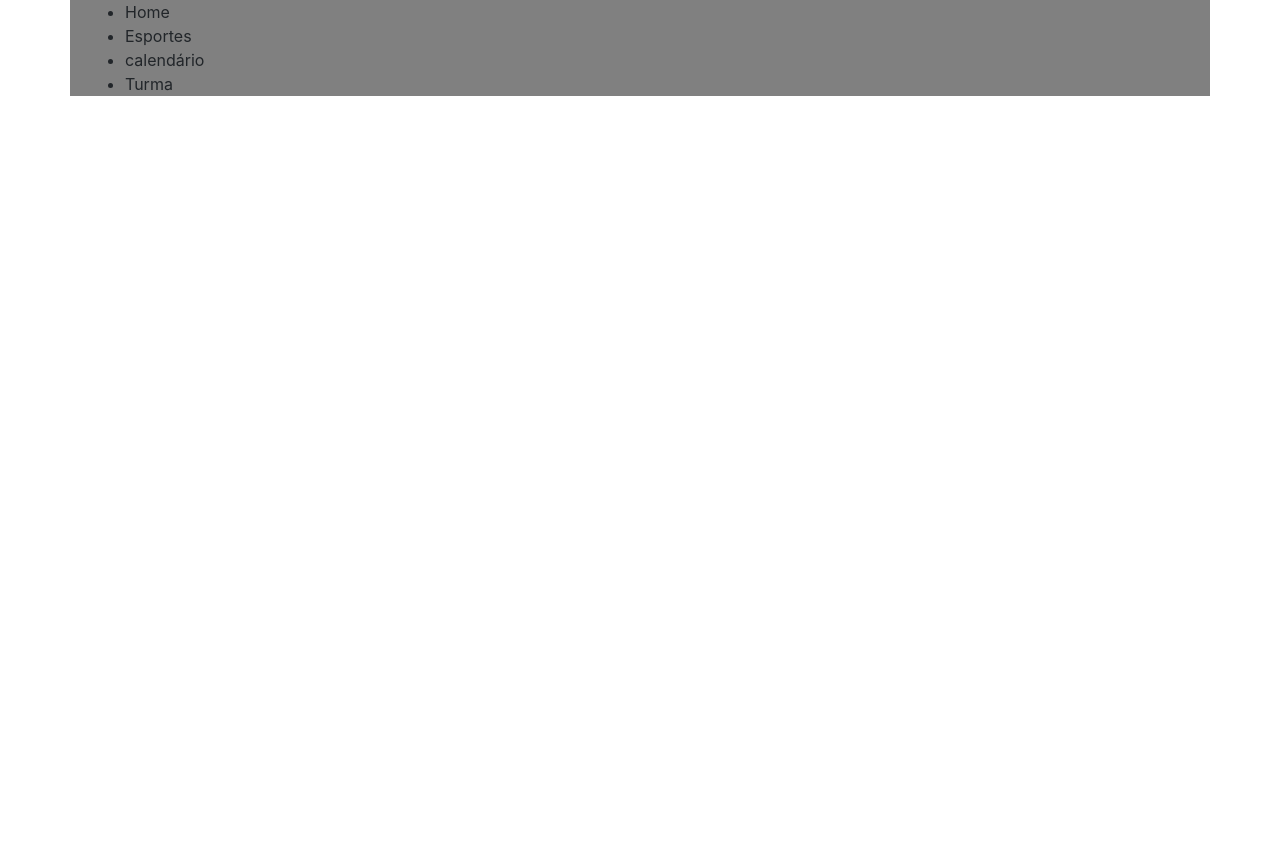
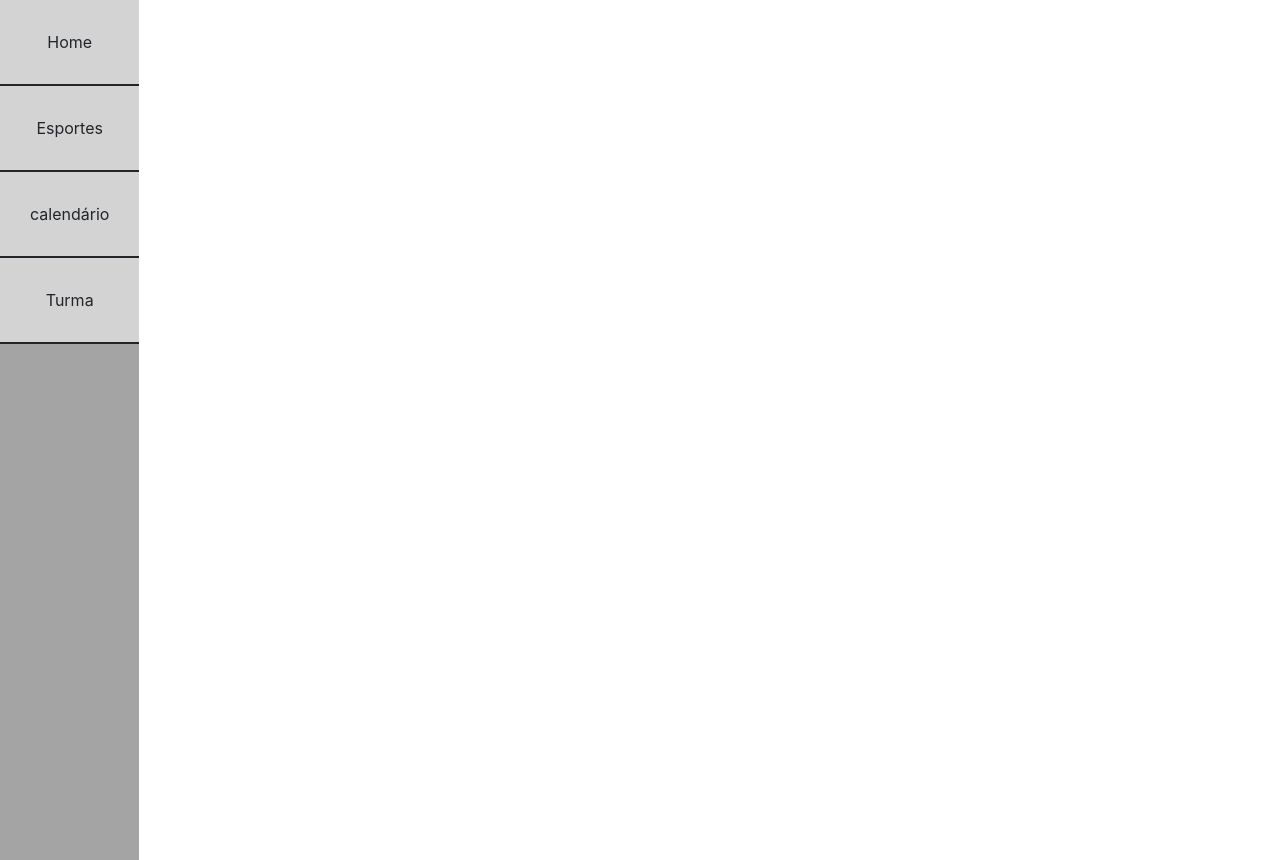
Before and after one commit to purrsPoint/PW-III, a PHP site: page /pages/index.html in a window 1280 px wide. Shown: the part 56-916 px from the top of the page. Run offline with PHP 8.4, Linux system fonts and the light colour scheme.

Commit message:
home V0.0.1
first implementations on the home page

```diff
--- a/Inter/css/style.css
+++ b/Inter/css/style.css
@@ -1,9 +1,30 @@
-*{
+* {
     border: 0;
 }
-.content{
-    align-items:;
+
+.content {
+    background-color: rgba(128, 128, 128, 0.715);
+    display: table-column;
+    height: 100%;
+    text-align: center;
+    position: fixed;
 }
-.ladobar{
-    background-color: gray;
+
+.ladobar ul {
+    margin: 0;
+    padding: 0;
+    list-style: none;
 }
+
+.ladobar li {
+    background-color: lightgray;
+    display: block;
+    width: 100%;
+    padding: 30px;
+    border-bottom: solid 2px;
+    border-color: solid black;
+}
+
+.ladobar ul {
+    list-style: none;
+}
--- a/Inter/pages/index.html
+++ b/Inter/pages/index.html
@@ -44,7 +44,7 @@
   </div>
 </nav>
 <div class="content">
-    <div class="ladobar container">
+    <div class="ladobar">
       <ul>
         <li>Home</li>
         <li>Esportes</li>
```
